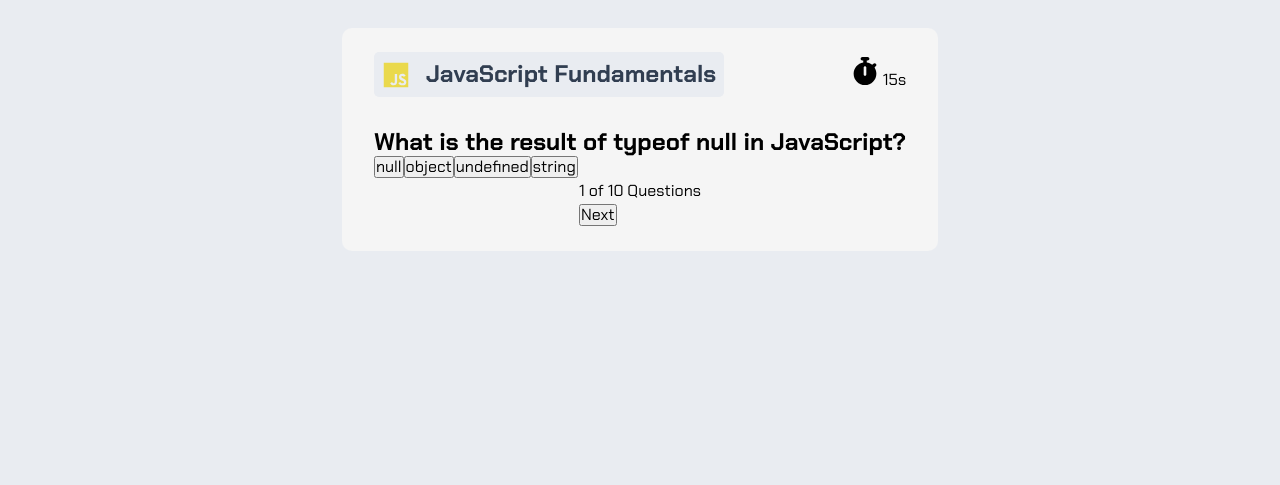
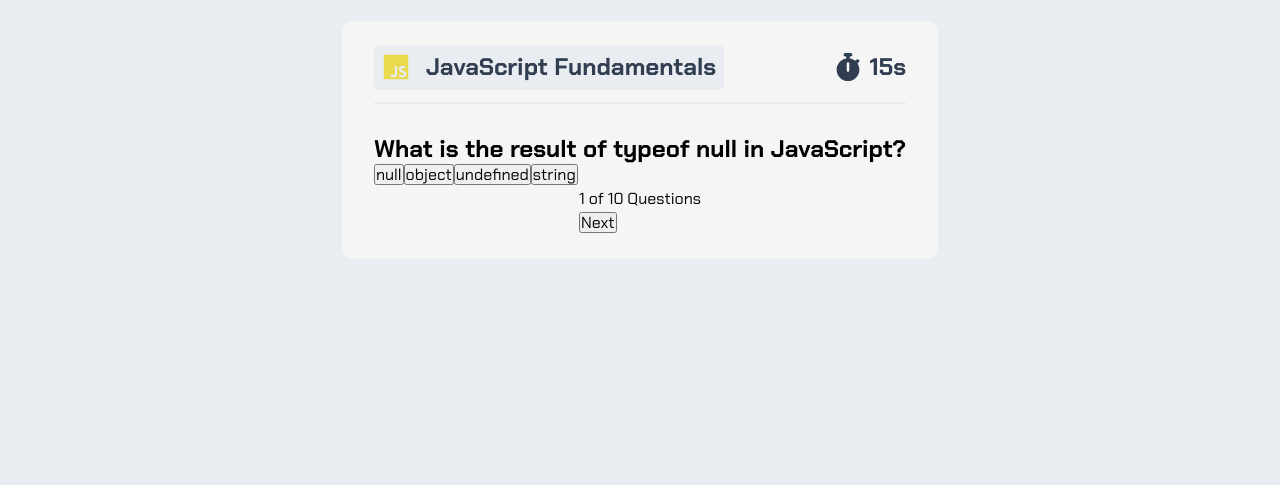
Before and after one commit to gustavo2023/quiz-app, a plain HTML site: page index.html in a window 1280 px wide. Shown: the part 315-800 px from the top of the page. Drawn offline with Linux system fonts and the light colour scheme.

Commit message:
feat: add timer container styles and stopwatch icon class

```diff
--- a/index.html
+++ b/index.html
@@ -133,7 +133,7 @@
           </div>
           <div class="timer-container">
             <svg
-              class="icon"
+              class="icon stopwatch"
               xmlns="http://www.w3.org/2000/svg"
               viewBox="0 0 448 512"
             >
--- a/styles.css
+++ b/styles.css
@@ -362,6 +362,8 @@ main {
   align-items: center;
   width: 100%;
   margin-bottom: 2rem;
+  border-bottom: 2px solid var(--clr-body-bg);
+  padding-bottom: 0.8rem;
 }
 
 .category-container {
@@ -381,3 +383,22 @@ main {
   text-align: left;
   line-height: 1.2;
 }
+
+.timer-container {
+  display: flex;
+  justify-content: center;
+  align-items: center;
+  gap: 0.5rem;
+}
+
+.icon.stopwatch {
+  fill: var(--clr-heading);
+}
+
+.time {
+  font-size: clamp(1rem, 1.5vw + 0.5rem, 1.5rem);
+  font-weight: 700;
+  color: var(--clr-heading);
+  text-align: left;
+  line-height: 1.2;
+}
```
